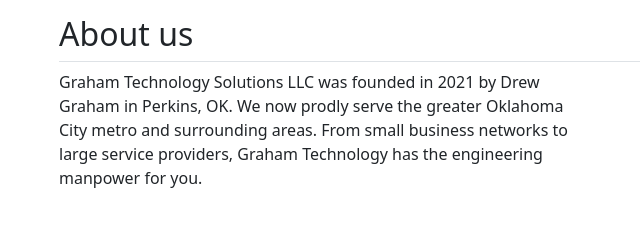
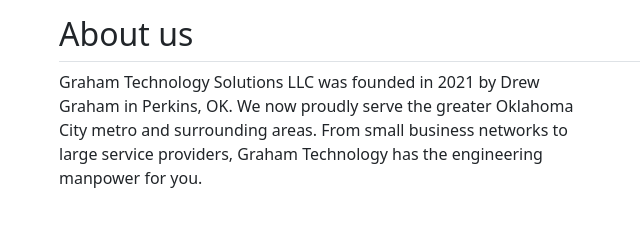
Before and after one commit to Graham-Technology-Solutions/grahamtechnology, a plain HTML site: page about/index.html in a window 1280 px wide. Shown: the part 132-372 px from the top of the page, 47-687 px from the left. Drawn offline with nearby package versions, Linux system fonts and the light colour scheme.

Commit message:
fixed typo

```diff
--- a/about/index.html
+++ b/about/index.html
@@ -2,6 +2,7 @@
 <html>
 <head>
     <title>Graham Technology > About</title>
+    <meta name="viewport" content="width=device-width, initial-scale=1.0">
     <link href="https://cdn.jsdelivr.net/npm/bootstrap@5.3.3/dist/css/bootstrap.min.css" rel="stylesheet" integrity="sha384-QWTKZyjpPEjISv5WaRU9OFeRpok6YctnYmDr5pNlyT2bRjXh0JMhjY6hW+ALEwIH" crossorigin="anonymous">
     <script src="https://cdn.jsdelivr.net/npm/bootstrap@5.3.3/dist/js/bootstrap.bundle.min.js" integrity="sha384-YvpcrYf0tY3lHB60NNkmXc5s9fDVZLESaAA55NDzOxhy9GkcIdslK1eN7N6jIeHz" crossorigin="anonymous"></script>
     <link rel="stylesheet" href="https://cdn.jsdelivr.net/npm/bootstrap-icons@1.11.1/font/bootstrap-icons.css" integrity="sha384-4LISF5TTJX/fLmGSxO53rV4miRxdg84mZsxmO8Rx5jGtp/LbrixFETvWa5a6sESd" crossorigin="anonymous">
@@ -26,7 +27,7 @@
             <div class="row">
                 <div class="col-md-6">
                     <p>
-                        Graham Technology Solutions LLC was founded in 2021 by Drew Graham in Perkins, OK. We now prodly serve the greater Oklahoma City metro and surrounding areas.
+                        Graham Technology Solutions LLC was founded in 2021 by Drew Graham in Perkins, OK. We now proudly serve the greater Oklahoma City metro and surrounding areas.
                         From small business networks to large service providers, Graham Technology has the engineering manpower for you.
                     </p>
                 </div>
```
